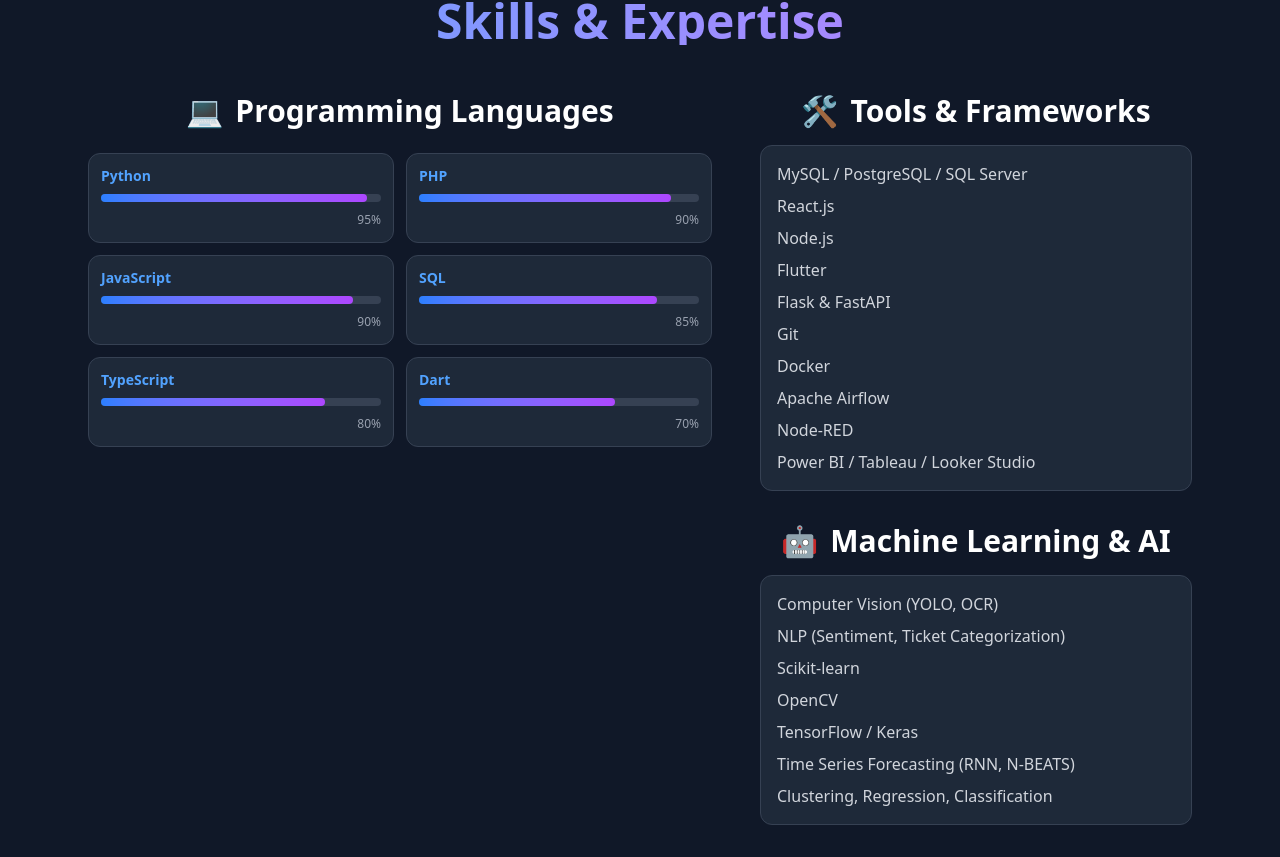
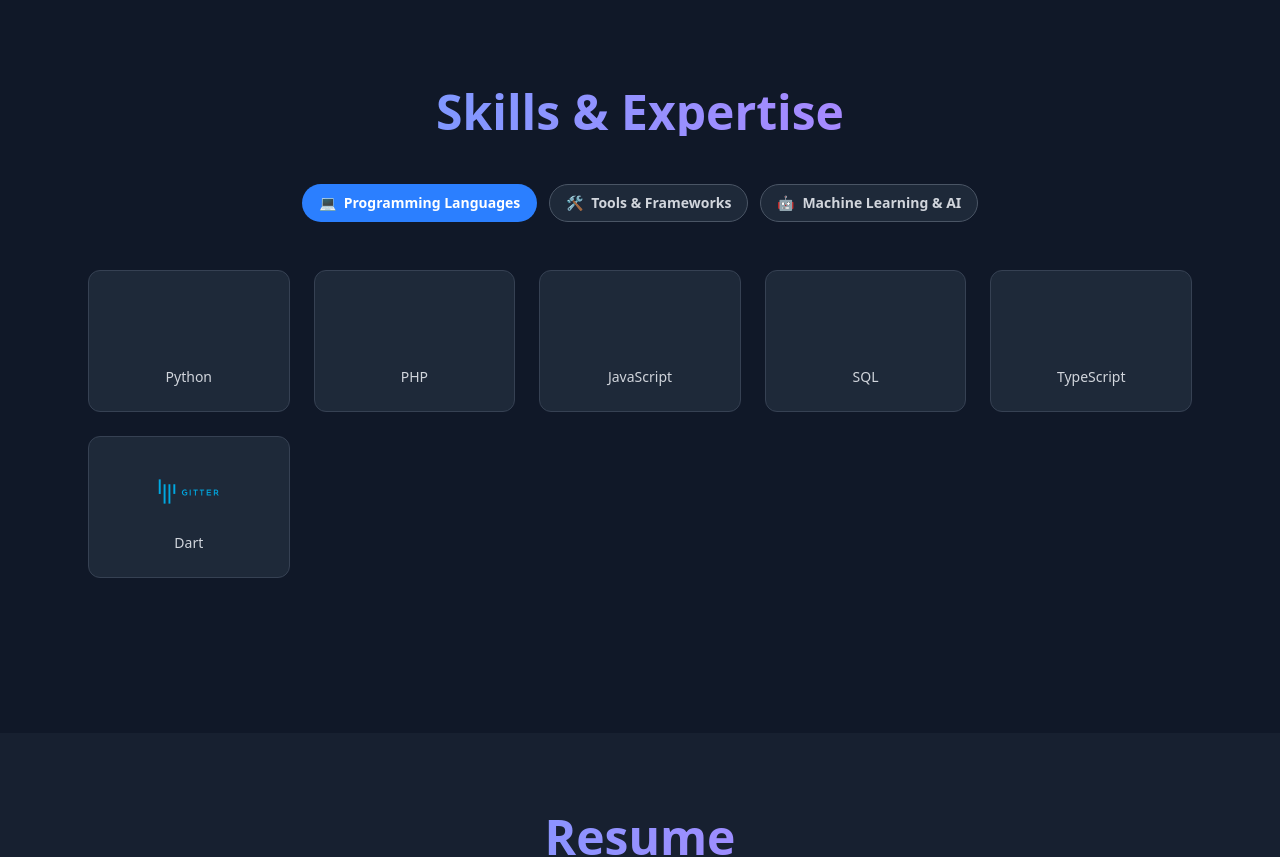
Before and after one commit to niwayandm/porto-react, a React (Vite) app: page / in a window 1280 px wide. Shown: the part 1667-2524 px from the top of the page. Built offline with nearby package versions, Linux system fonts and the light colour scheme.

Commit message:
feat: revamp Skills section with grid icons and devicon integration

```diff
--- a/package.json
+++ b/package.json
@@ -11,6 +11,7 @@
   },
   "dependencies": {
     "@tailwindcss/vite": "^4.1.7",
+    "devicon": "^2.16.0",
     "lucide-react": "^0.511.0",
     "react": "^19.1.0",
     "react-dom": "^19.1.0",
--- a/src/App.jsx
+++ b/src/App.jsx
@@ -1,5 +1,6 @@
 import React, { useState } from 'react';
 import './App.css';
+import 'devicon/devicon.min.css';
 
 // Import pages
 import Header from './pages/Header';
--- a/src/data/data.js
+++ b/src/data/data.js
@@ -1,4 +1,4 @@
-import { User, FileText, Briefcase, Phone, Code } from 'lucide-react';
+import { House, User, FileText, Briefcase, Phone, Code } from 'lucide-react';
 
 const MES = '/img/portfolio/Dashboard/MES.png';
 const ThisWeb = '/img/portfolio/Websites/This Website.png';
@@ -22,8 +22,16 @@ const Vaccine = '/img/portfolio/Websites/Vaccine.png';
 const Tiket = '/img/portfolio/AI/Tiket.jpg';
 const CCTV2 = '/img/portfolio/AI/CCTV2.png';
 
+const OpenCVIcon = '/img/icons/opencv-icon.svg';
+const AirflowIcon = '/img/icons/apacheairflow-icon.svg';
+const NodeRedIcon = '/img/icons/nodered-icon.svg';
+const PowerBIIcon = '/img/icons/powerbi-icon.svg';
+const ScikitLearnIcon = '/img/icons/scikitlearn-icon.svg';
+const FastAPIIcon = '/img/icons/fastapi-icon.svg';
+const KerasIcon = '/img/icons/keras-icon.svg';
+
 export const sections = [
-  { id: 'home', label: 'Home', icon: User },
+  { id: 'home', label: 'Home', icon: House },
   { id: 'about', label: 'About', icon: User },
   { id: 'skills', label: 'Skills', icon: Code },
   { id: 'resume', label: 'Resume', icon: FileText },
@@ -162,7 +170,7 @@ export const projects = [
 
 export const education = [
   {
-    degree: "Bachelor of Information Technology",
+    degree: "Bachelor of Engineering (Informatics Engineering)",
     institution: "Gunadarma University",
     duration: "2017 - 2021",
     notes: "Graduated Cum Laude with a GPA of 3.75 / 4.00. Final project focused on sentiment analysis of online learning discourse on Twitter using K-Nearest Neighbor, deployed via a Flask web application."
@@ -198,36 +206,42 @@ export const experience = [
 
 export const skillsCategories = {
   languages: [
-    { skill: 'Python', level: '95%' },
-    { skill: 'PHP', level: '90%' },
-    { skill: 'JavaScript', level: '90%' },
-    { skill: 'SQL', level: '85%' },
-    { skill: 'TypeScript', level: '80%' },
-    { skill: 'Dart', level: '70%' },
+    { skill: 'Python', devicon: 'devicon-python-plain colored' },
+    { skill: 'PHP', devicon: 'devicon-php-plain colored' },
+    { skill: 'JavaScript', devicon: 'devicon-javascript-plain colored' },
+    { skill: 'SQL', devicon: 'devicon-mysql-plain colored' },
+    { skill: 'TypeScript', devicon: 'devicon-typescript-plain colored' },
+    { skill: 'Dart', devicon: 'devicon-dart-plain colored' },
   ],
   tools: [
-    { skill: 'MySQL / PostgreSQL / SQL Server', level: '75%' },
-    { skill: 'React.js', level: '90%' },
-    { skill: 'Node.js', level: '85%' },
-    { skill: 'Flutter', level: '75%' },
-    { skill: 'Flask & FastAPI', level: '80%' },
-    { skill: 'Git', level: '85%' },
-    { skill: 'Docker', level: '75%' },
-    { skill: 'Apache Airflow', level: '70%' },
-    { skill: 'Node-RED', level: '80%' },
-    { skill: 'Power BI / Tableau / Looker Studio', level: '75%' },
+    { skill: 'MySQL / PostgreSQL / SQL Server', devicon: 'devicon-postgresql-plain colored' },
+    { skill: 'React.js', devicon: 'devicon-react-original colored' },
+    { skill: 'Node.js', devicon: 'devicon-nodejs-plain colored' },
+    { skill: 'CodeIgniter', devicon: 'devicon-codeigniter-plain colored' },
+    { skill: 'Flutter', devicon: 'devicon-flutter-plain colored' },
+    { skill: 'Flask & FastAPI', customIcon: FastAPIIcon },
+    { skill: 'Git', devicon: 'devicon-git-plain colored' },
+    { skill: 'Docker', devicon: 'devicon-docker-plain colored' },
+    { skill: 'Apache Airflow', customIcon: AirflowIcon },
+    { skill: 'Node-RED', customIcon: NodeRedIcon },
+    { skill: 'Power BI / Tableau / Looker Studio', customIcon: PowerBIIcon },
+    { skill: 'Selenium', devicon: 'devicon-selenium-original colored' },
   ],
-  machineLearning: [
-    { skill: 'Computer Vision (YOLO, OCR)', level: '85%' },
-    { skill: 'NLP (Sentiment, Ticket Categorization)', level: '80%' },
-    { skill: 'Scikit-learn', level: '80%' },
-    { skill: 'OpenCV', level: '85%' },
-    { skill: 'TensorFlow / Keras', level: '70%' },
-    { skill: 'Time Series Forecasting (RNN, N-BEATS)', level: '75%' },
-    { skill: 'Clustering, Regression, Classification', level: '80%' }
-  ]
+  machineLearning: {
+    tools: [
+      { skill: 'TensorFlow', devicon: 'devicon-tensorflow-original colored' },
+      { skill: 'Keras', customIcon: KerasIcon },
+      { skill: 'Scikit-learn', customIcon: ScikitLearnIcon },
+      { skill: 'OpenCV', customIcon: OpenCVIcon }
+    ],
+    techniques: [
+      { skill: 'Computer Vision (YOLO, OCR)' },
+      { skill: 'NLP (Sentiment, Ticket Categorization)' },
+      { skill: 'Time Series Forecasting (RNN, N-BEATS)' },
+      { skill: 'Clustering, Regression, Classification' }
+    ]
+  }
 };
-
 
 export const contactInfo = [
   {
--- a/src/pages/Skills.jsx
+++ b/src/pages/Skills.jsx
@@ -1,130 +1,178 @@
-import React from 'react';
+import React, { useState } from 'react';
 import { skillsCategories } from '../data/data';
 import { useTheme } from '../context/ThemeContext';
+
+const categoryTitles = {
+  languages: { label: 'Programming Languages', icon: '💻' },
+  tools: { label: 'Tools & Frameworks', icon: '🛠️' },
+  machineLearning: { label: 'Machine Learning & AI', icon: '🤖' },
+};
 
 const Skills = ({ isVisible }) => {
   const { themeStyles, theme } = useTheme();
 
+  const categories = Object.keys(skillsCategories);
+  const [activeTab, setActiveTab] = useState(categories[0]);
+
+  const activeSkills = skillsCategories[activeTab];
+
+  const activeBgColor =
+    theme === 'synthwave' ? 'bg-pink-500' : 'bg-blue-500';
+  const borderColor =
+    theme === 'synthwave' ? 'hover:border-pink-500' : 'hover:border-blue-500';
+  const hoverTextColor =
+    theme === 'synthwave' ? 'hover:text-pink-400' : 'hover:text-blue-400';
+
   return (
     <section id="skills" className="min-h-screen flex items-center py-16">
       <div className="max-w-6xl w-full mx-auto px-4 sm:px-6">
-        <div className={`
+        <div
+          className={`
             transform transition-all duration-1000
             ${isVisible.skills ? 'translate-y-0 opacity-100' : 'translate-y-8 opacity-0'}
-        `}>
-          <h2 className={`text-4xl md:text-5xl font-bold text-center mb-12 bg-gradient-to-r ${themeStyles.gradient} bg-clip-text text-transparent`}>
+          `}
+        >
+          <h2
+            className={`text-4xl md:text-5xl font-bold text-center mb-12 bg-gradient-to-r ${themeStyles.gradient} bg-clip-text text-transparent`}
+          >
             Skills & Expertise
           </h2>
 
-          <div className="grid md:grid-cols-12 gap-12">
-            {/* Left Column - Programming Languages */}
-            <div className={`
-              md:col-span-7 transform transition-all duration-1000 delay-200
-              ${isVisible.skills ? 'translate-y-0 opacity-100' : 'translate-y-8 opacity-0'}
-            `}>
-              <div className="text-center mb-6">
-                <div className="flex items-center justify-center gap-3 mb-4">
-                  <span className="text-3xl">💻</span>
-                  <h3 className="text-2xl md:text-3xl font-bold text-white">
-                    Programming Languages
-                  </h3>
-                </div>
+          {/* Tabs */}
+          <div className="flex flex-wrap justify-center gap-3 mb-12">
+            {categories.map((categoryKey) => {
+              const { label, icon } = categoryTitles[categoryKey] || {
+                label: categoryKey,
+                icon: '',
+              };
+
+              return (
+                <button
+                  key={categoryKey}
+                  onClick={() => setActiveTab(categoryKey)}
+                  className={`
+                    px-4 py-2 rounded-full border text-sm font-semibold transition-all duration-300
+                    ${activeTab === categoryKey
+                      ? `${activeBgColor} text-white border-transparent`
+                      : `bg-gray-800 text-gray-300 border-gray-600 hover:bg-gray-700`
+                    }
+                  `}
+                >
+                  <span className="mr-2">{icon}</span>
+                  {label}
+                </button>
+              );
+            })}
           </div>
 
-              <div className="grid grid-cols-2 gap-3">
-                {skillsCategories.languages.map((skill, index) => (
-                  <div key={skill.skill} className={`
-                    bg-gray-800 px-3 py-3 rounded-xl border border-gray-700
+          {
+            activeTab === 'machineLearning' ? (
+              <>
+                {/* Tools grid */}
+                <h3 className="text-lg font-bold text-gray-300 mb-4">
+                  Tools & Libraries
+                </h3>
+                <div className="grid grid-cols-2 sm:grid-cols-3 md:grid-cols-4 gap-4 mb-8">
+                  {skillsCategories.machineLearning.tools.map((skill, index) => (
+                    <div
+                      key={skill.skill}
+                      className={`
+                        bg-gray-800 p-6 rounded-xl border border-gray-700
+                        flex flex-col items-center justify-center text-center
                         transform transition-all duration-300 hover:scale-105 hover:shadow-xl
-                    ${theme === 'synthwave' ? 'hover:border-pink-500' : 'hover:border-blue-500'}
+                        ${borderColor}
+                        ${hoverTextColor}
                         ${isVisible.skills ? 'translate-y-0 opacity-100' : 'translate-y-4 opacity-0'}
-                  `} style={{
-                      transitionDelay: '0ms'
-                    }}>
-                    <h4 className={`font-semibold mb-2 text-sm ${theme === 'synthwave' ? 'text-pink-400' : 'text-blue-400'}`}>
+                      `}
+                      style={{
+                        transitionDelay: '50ms',
+                      }}
+                    >
+                      {skill.devicon ? (
+                        <i className={`${skill.devicon} text-5xl md:text-6xl`}></i>
+                      ) : skill.customIcon ? (
+                        typeof skill.customIcon === 'string' ? (
+                          <img
+                            src={skill.customIcon}
+                            alt={skill.skill}
+                            className="w-12 h-12 md:w-16 md:h-16 object-contain"
+                          />
+                        ) : (
+                          <skill.customIcon className="w-12 h-12 md:w-16 md:h-16" />
+                        )
+                      ) : (
+                        <span className="text-5xl md:text-6xl">🔧</span>
+                      )}
+                      <span className="mt-3 text-gray-300 text-sm font-medium">
                         {skill.skill}
-                    </h4>
-                    <div className="w-full bg-gray-700 rounded-full h-2">
-                      <div
-                        className={`h-2 rounded-full transition-all duration-1500 ease-out ${theme === 'synthwave' ? 'bg-gradient-to-r from-pink-500 to-purple-500' : 'bg-gradient-to-r from-blue-500 to-purple-500'}`}
-                        style={{
-                          width: isVisible.skills ? skill.level : '0%',
-                          transitionDelay: `${500 + (index * 100)}ms`
-                        }}
-                      />
-                    </div>
-                    <div className="text-right mt-1">
-                      <span className="text-xs text-gray-400 font-medium">
-                        {skill.level}
                       </span>
-                    </div>
                     </div>
                   ))}
                 </div>
+
+                {/* Techniques badges */}
+                <h3 className="text-lg font-bold text-gray-300 mb-4">
+                  Techniques
+                </h3>
+                <div className="flex flex-wrap gap-3 justify-center">
+                  {skillsCategories.machineLearning.techniques.map((skill, index) => (
+                    <span
+                      key={skill.skill}
+                      className={`
+                        bg-gray-800 px-4 py-2 rounded-full border border-gray-700 text-gray-300 text-sm font-medium
+                        transition-transform duration-300 hover:scale-105 hover:shadow
+                        ${borderColor}
+                        ${hoverTextColor}
+                        ${isVisible.skills ? 'translate-y-0 opacity-100' : 'translate-y-4 opacity-0'}
+                      `}
+                      style={{
+                        transitionDelay: '50ms',
+                      }}
+                    >
+                      {skill.skill}
+                    </span>
+                  ))}
                 </div>
+              </>
+            ) : (
+              <div className="grid grid-cols-2 sm:grid-cols-3 md:grid-cols-4 lg:grid-cols-5 gap-6">
+                {activeSkills.map((skill, index) => (
+                  <div
+                    key={skill.skill}
+                    className={`
+                      bg-gray-800 p-6 rounded-xl border border-gray-700
+                      flex flex-col items-center justify-center text-center
+                      transform transition-all duration-300 hover:scale-105 hover:shadow-xl
+                      ${borderColor}
+                      ${hoverTextColor}
+                      ${isVisible.skills ? 'translate-y-0 opacity-100' : 'translate-y-4 opacity-0'}
+                    `}
+                    style={{
+                      transitionDelay: '50ms',
+                    }}
+                  >
+                    {skill.devicon ? (
+                      <i className={`${skill.devicon} text-5xl md:text-6xl`}></i>
+                    ) : skill.customIcon ? (
+                      <img
+                        src={skill.customIcon}
+                        alt={skill.skill}
+                        className="w-12 h-12 md:w-16 md:h-16 object-contain"
+                      />
+                    ) : skill.customIconComponent ? (
+                      <skill.customIconComponent className="w-12 h-12 md:w-16 md:h-16" />
+                    ) : (
+                      <span className="text-5xl md:text-6xl">🔧</span>
+                    )}
+                    <span className="mt-3 text-gray-300 text-sm font-medium">
+                      {skill.skill}
+                    </span>
+                  </div>
+                ))}
+              </div>
+            )
+          }
 
-            {/* Right Column - Tools & Machine Learning */}
-            <div className={`
-              md:col-span-5 transform transition-all duration-1000 delay-400
-              ${isVisible.skills ? 'translate-y-0 opacity-100' : 'translate-y-8 opacity-0'}
-            `}>
-              {/* Tools & Frameworks */}
-              <div className="mb-8">
-                <div className="text-center mb-4">
-                  <div className="flex items-center justify-center gap-3 mb-4">
-                    <span className="text-3xl">🛠️</span>
-                    <h3 className="text-2xl md:text-3xl font-bold text-white">
-                      Tools & Frameworks
-                    </h3>
-                  </div>
-                </div>
-
-                <div className={`bg-gray-800 p-4 rounded-xl border border-gray-700 transition-all duration-300 ${theme === 'synthwave' ? 'hover:border-pink-500' : 'hover:border-blue-500'}`}>
-                  <ul className="space-y-2">
-                    {skillsCategories.tools.map((skill, index) => (
-                      <li key={skill.skill} className={`
-                        flex items-center justify-between transition-colors duration-200
-                        transform ${isVisible.skills ? 'translate-x-0 opacity-100' : 'translate-x-4 opacity-0'}
-                        ${theme === 'synthwave' ? 'text-gray-300 hover:text-pink-400' : 'text-gray-300 hover:text-blue-400'}
-                      `} style={{
-                          transitionDelay: `${600 + (index * 100)}ms`
-                        }}>
-                        <span className="font-medium">{skill.skill}</span>
-                      </li>
-                    ))}
-                  </ul>
-                </div>
-              </div>
-
-              {/* Machine Learning & AI */}
-              <div>
-                <div className="text-center mb-4">
-                  <div className="flex items-center justify-center gap-3 mb-4">
-                    <span className="text-3xl">🤖</span>
-                    <h3 className="text-2xl md:text-3xl font-bold text-white">
-                      Machine Learning & AI
-                    </h3>
-                  </div>
-                </div>
-
-                <div className={`bg-gray-800 p-4 rounded-xl border border-gray-700 transition-all duration-300 ${theme === 'synthwave' ? 'hover:border-pink-500' : 'hover:border-blue-500'}`}>
-                  <ul className="space-y-2">
-                    {skillsCategories.machineLearning.map((skill, index) => (
-                      <li key={skill.skill} className={`
-                        flex items-center justify-between transition-colors duration-200
-                        transform ${isVisible.skills ? 'translate-x-0 opacity-100' : 'translate-x-4 opacity-0'}
-                        ${theme === 'synthwave' ? 'text-gray-300 hover:text-pink-400' : 'text-gray-300 hover:text-blue-400'}
-                      `} style={{
-                          transitionDelay: `${800 + (index * 100)}ms`
-                        }}>
-                        <span className="font-medium">{skill.skill}</span>
-                      </li>
-                    ))}
-                  </ul>
-                </div>
-              </div>
-            </div>
-          </div>
         </div>
       </div>
     </section>
```
Also changed, not shown: 1 other file (tests, documents, lock files or other folders). Lines whose indentation alone changed are shown as unchanged.
